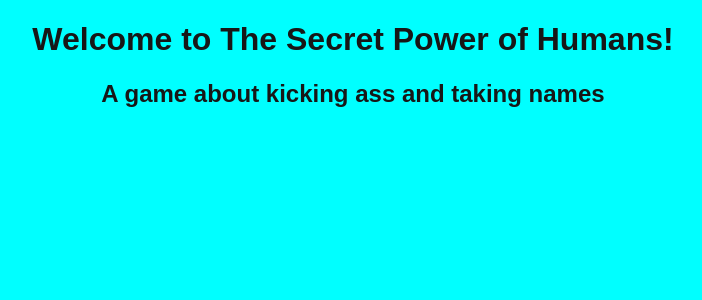
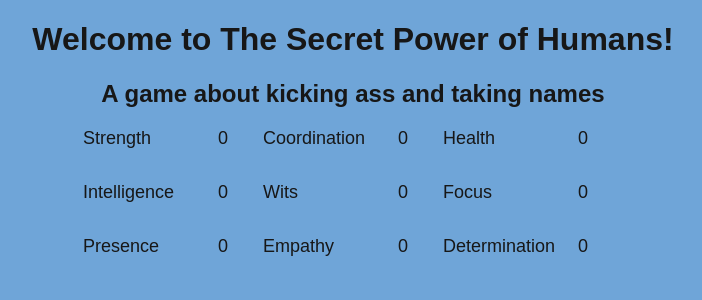
Before and after one commit to jamcentire/the-secret-power-of-humans, a Next.js app: page / in a window 1280 px wide. Shown: the top 300 px of the page, without its empty margins (287-989 px from the left). Built offline with nearby package versions, Linux system fonts and the light colour scheme.

Commit message:
Basics of abilities table - names and scores

```diff
--- /dev/null
+++ b/app/AbilitiesTable.css
@@ -0,0 +1,15 @@
+.abilities-table {
+    display: grid;
+    margin: auto;
+    font-size: large;
+    grid-template-columns: repeat(3, 10em);
+    grid-template-rows: repeat(3, 3em);
+    width: fit-content;
+    align-self: center;
+}
+
+.abilities-cell {
+    display: grid;
+    grid-template-columns: 7.5em auto;
+
+}
--- /dev/null
+++ b/app/AbilitiesTable.tsx
@@ -0,0 +1,33 @@
+import './AbilitiesTable.css';
+
+interface AbilitiesCellProps {
+  ability: string,
+  value: number
+}
+
+const AbilitiesCell = (props: AbilitiesCellProps) => {
+  return (
+    <div className='abilities-cell'>
+      <div>{props.ability}</div>
+      <div>{props.value}</div>
+    </div>
+  )
+}
+
+export interface AbilitiesTableProps {
+  AbilitiesMap: Map<string, number>;
+}
+
+export const AbilitiesTable = (props: AbilitiesTableProps) => {
+  const abilitiesMap = props.AbilitiesMap
+
+  return (
+    <div className='abilities-table'>
+      {[...abilitiesMap].map((entry) => {
+        return <div key={`${entry[0]}-${entry[1]}`}>
+          <AbilitiesCell ability={entry[0]} value={entry[1]}></AbilitiesCell>
+        </div>
+      })}
+    </div>
+  )
+}
--- /dev/null
+++ b/app/constants.ts
@@ -0,0 +1,14 @@
+export const ABILITIES = {
+  // Physical
+  STRENGTH: 'Strength',
+  COORDINATION: 'Coordination',
+  HEALTH: 'Health',
+  // Mental
+  INTELLIGENCE: 'Intelligence',
+  WITS: 'Wits',
+  FOCUS: 'Focus',
+  // Emotional
+  PRESENCE: 'Presence',
+  EMPATHY: 'Empathy',
+  DETERMINATION: 'Determination',
+}
--- a/app/globals.css
+++ b/app/globals.css
@@ -1,6 +1,6 @@
 
 :root {
-  --background: aqua;
+  --background: rgb(111, 165, 216);
   --foreground: #171717;
 }
 
--- a/app/page.tsx
+++ b/app/page.tsx
@@ -1,11 +1,27 @@
+'use client'
+
+import React, { useState } from 'react';
+
+import { ABILITIES } from './constants'
+
+import './globals.css';
 import './page.css';
-import './globals.css';
+
+import { AbilitiesTable, AbilitiesTableProps } from './AbilitiesTable'
 
 export default function Home() {
+  var defaultAbilitiesMap = new Map<string, number>(
+    Object.values(ABILITIES).map((ability) => [ability, 0])
+  )
+
+  const [abilitiesMap, setAbilitiesMap] = useState(defaultAbilitiesMap)
+
+  // Inefficient: currently causes rerender of whole table on every single ability update
   return (
-    <div>
+    <>
       <h1 className='page-title'>Welcome to The Secret Power of Humans!</h1>
       <h2 className='page-subtitle'>A game about kicking ass and taking names</h2>
-    </div>
+      <AbilitiesTable AbilitiesMap={abilitiesMap}></AbilitiesTable>
+    </>
   );
 }
```
Also changed, not shown: app/page.css (line endings or trailing spaces).
